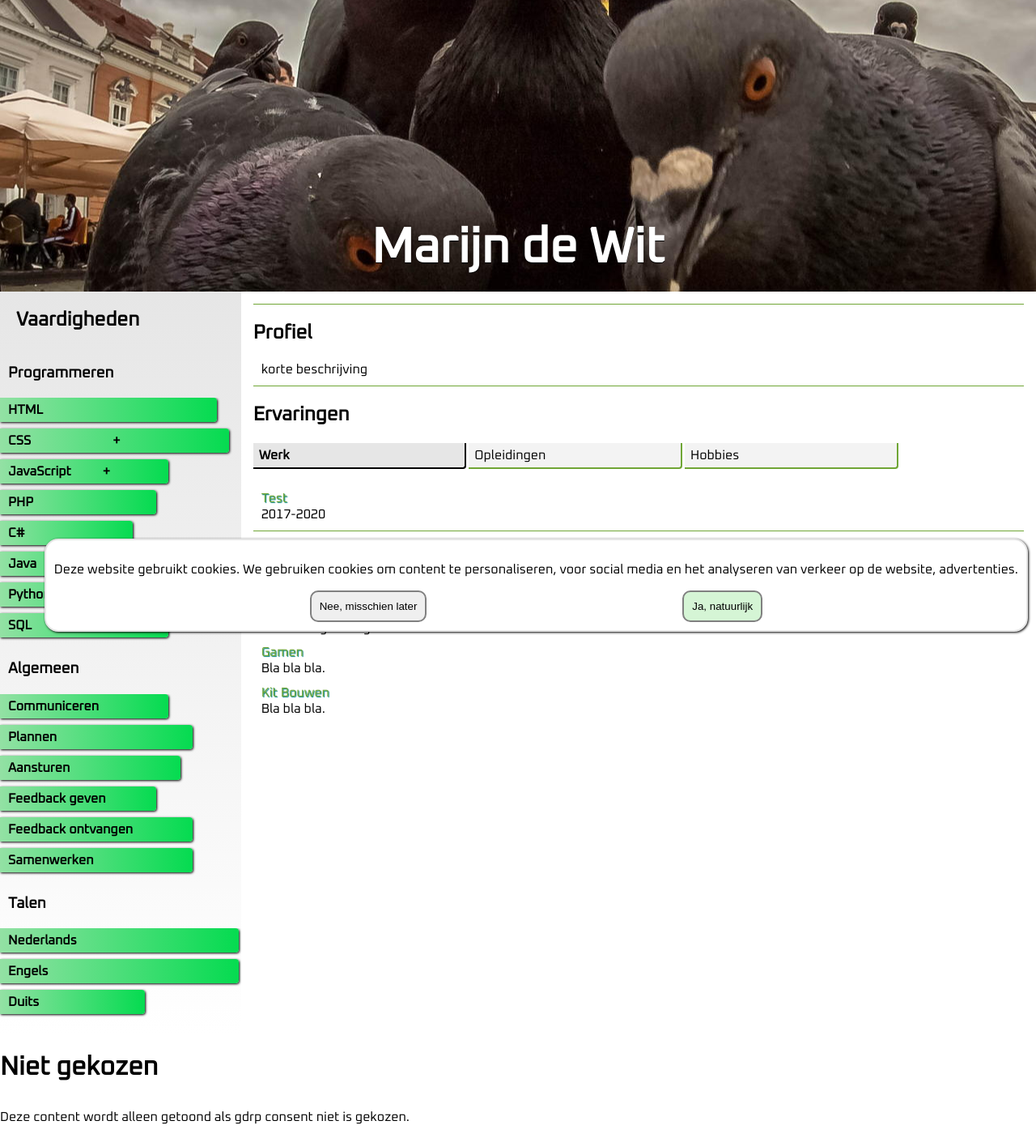
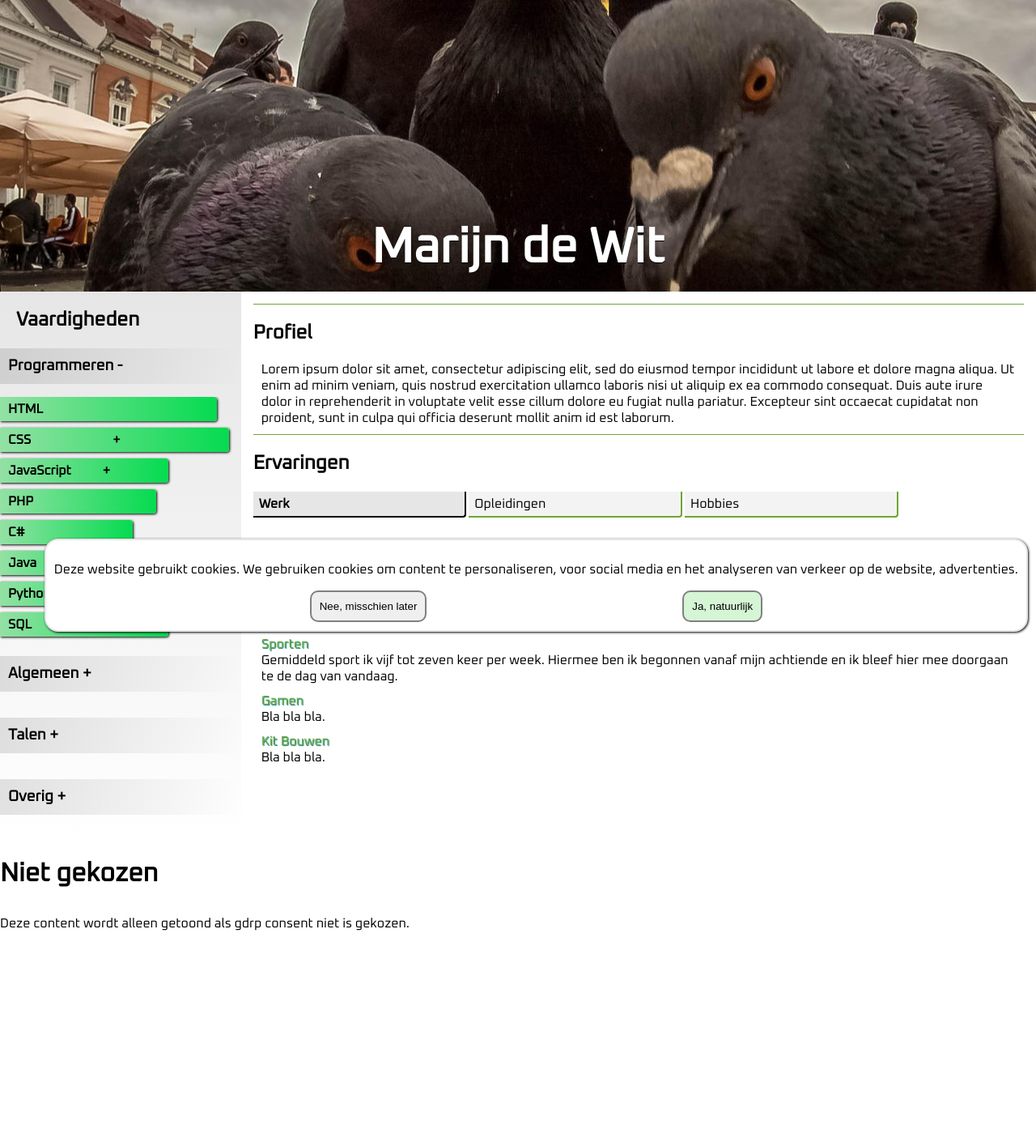
Before and after one commit to ZalfV/Showcase, a PHP site: page / in a window 1280 px wide. Shown: the whole page at 81% size. After the commit the page ends 1149 px from the top, so only its background shows below. Run offline with PHP 8.4, Linux system fonts and the light colour scheme; some web fonts are replaced.

Commit message:
styling fine-tuning

```diff
--- a/alt-style.css
+++ b/alt-style.css
@@ -104,9 +104,6 @@ header h1 {
     left: 0;
     background: linear-gradient(var(--background-soft), var(--background));
 }
-.sidebar h3 {
-    margin-left: 10px;
-}
 /* Content */
 .content {
     padding: 15px;
@@ -170,6 +167,9 @@ article {
 .dropdown-icon {
     margin-right: 5px;
 }
+.extended {
+    max-height: 500px !important;
+}
 
 @media screen and (min-width: 800px) {
     .body {
--- a/css/chart.css
+++ b/css/chart.css
@@ -2,19 +2,20 @@
     overflow: hidden;
     list-style-type: none;
     padding: 0;
+    max-height: 0;
+    transition: max-height 0.5s ease-out;
 }
 .chart-bar {
     display: flex;
     flex-direction: column;
+    user-select: none;
     overflow: hidden;
-    height: 30px;
+    max-height: 30px;
     margin-bottom: 8px;
     border-top-right-radius: 4px;
     border-bottom-right-radius: 4px;
     background: linear-gradient(to right, #93e1a4, #05db50);
-}
-.chart-bar.extended {
-    height: auto;
+    transition: max-height 0.7s ease;
 }
 .chart-bar:has(div) {
     cursor: pointer;
@@ -33,6 +34,7 @@
     margin-right: 10px;
     line-height: 30px; /*has to match with chart-bar*/
     font-weight: bold;
+    white-space: nowrap;
 }
 .chart-percentage {
     color: transparent;
@@ -41,3 +43,10 @@
 .chart-bar:hover .chart-percentage {
     color: white;
 }
+.chart-header {
+    user-select: none;
+    cursor: pointer;
+    margin: 0;
+    padding: 10px;
+    background: linear-gradient(to right, #0000001d, transparent);
+}
--- a/index.html
+++ b/index.html
@@ -23,10 +23,11 @@
                     <h2 class="margin">Vaardigheden</h2>
                 </section>
                 <section>
-                    <h3>
+                    <h3 class="chart-header">
                         Programmeren
+                        <span class="dropdown-icon">-</span>
                     </h3>
-                    <ul class="chart--horiz">
+                    <ul class="chart--horiz extended" id="Programmeren">
                         <li class="chart-bar shadowed" style="width: 90%">
                             <span class="chart-label">
                                 HTML
@@ -102,10 +103,11 @@
                             </span>
                         </li>
                     </ul>
-                    <h3>
+                    <h3 class="chart-header">
                         Algemeen
+                        <span class="dropdown-icon">+</span>
                     </h3>
-                    <ul class="chart--horiz">
+                    <ul class="chart--horiz" id="Algemeen">
                         <li class="chart-bar shadowed" style="width: 70%">
                             <span class="chart-label">
                                 Communiceren
@@ -143,10 +145,11 @@
                             </span>
                         </li>
                     </ul>
-                    <h3>
+                    <h3 class="chart-header">
                         Talen
+                        <span class="dropdown-icon">+</span>
                     </h3>
-                    <ul class="chart--horiz">
+                    <ul class="chart--horiz" id="Talen">
                         <li class="chart-bar shadowed" style="width: 99%">
                             <span class="chart-label">
                                 Nederlands
@@ -166,6 +169,30 @@
                             </span>
                         </li>
                     </ul>
+                    <h3 class="chart-header">
+                        Overig
+                        <span class="dropdown-icon">+</span>
+                    </h3>
+                    <ul class="chart--horiz" id="Overig">
+                        <li class="chart-bar shadowed" style="width: 85%">
+                            <span class="chart-label">
+                                3D modeling
+                                <span class="chart-percentage">85</span>
+                            </span>
+                        </li>
+                        <li class="chart-bar shadowed" style="width: 75%">
+                            <span class="chart-label">
+                                Photoshop
+                                <span class="chart-percentage">75</span>
+                            </span>
+                        </li>
+                        <li class="chart-bar shadowed" style="width: 70%">
+                            <span class="chart-label">
+                                Illustrator
+                                <span class="chart-percentage">70</span>
+                            </span>
+                        </li>
+                    </ul>
                 </section>
             </section>
             <section class="content">
@@ -173,7 +200,7 @@
                     <div class='container'>
                         <h2>Profiel</h2>
                         <p>
-                            korte beschrijving
+                            Lorem ipsum dolor sit amet, consectetur adipiscing elit, sed do eiusmod tempor incididunt ut labore et dolore magna aliqua. Ut enim ad minim veniam, quis nostrud exercitation ullamco laboris nisi ut aliquip ex ea commodo consequat. Duis aute irure dolor in reprehenderit in voluptate velit esse cillum dolore eu fugiat nulla pariatur. Excepteur sint occaecat cupidatat non proident, sunt in culpa qui officia deserunt mollit anim id est laborum.
                         </p>
                     </div>
                 </article>
@@ -216,7 +243,7 @@
                     <div class="container">
                         <p>
                             <span>Sporten</span><br>
-                            Gemiddeld sport ik vijf tot zeven keer per week. Hiermee ben ik begonnen vanaf mijn achtiende en ik bleef hier mee doorgaan te vandaag de dag.
+                            Gemiddeld sport ik vijf tot zeven keer per week. Hiermee ben ik begonnen vanaf mijn achtiende en ik bleef hier mee doorgaan te de dag van vandaag.
                         </p>
                         <p>
                             <span>Gamen</span><br>
--- a/js/dropdown.js
+++ b/js/dropdown.js
@@ -1,11 +1,27 @@
 $(".chart-bar").click(dropdown);
+$(".chart-header").click(dropdown2);
+
 
 function dropdown() {
-    if (this.childElementCount > 1 && this.clientHeight <= 30) {
+    // if dorpdown content contains an element and is not extended
+    if (this.childElementCount > 1 && !this.classList.contains("extended")) {
         this.classList.add("extended");
         $(this).find(".dropdown-icon")[0].innerHTML = "-"
-    } else if (this.clientHeight > 30) {
+        //if dropdown is extended
+    } else if (this.classList.contains("extended")) {
         this.classList.remove("extended");
         $(this).find(".dropdown-icon")[0].innerHTML = "+"
     }
 }
+
+function dropdown2() {
+    let targetElement = $(this).next()[0];
+
+    if (!targetElement.classList.contains("extended")) {
+        targetElement.classList.add("extended");
+        $(this).find(".dropdown-icon")[0].innerHTML = "-"
+    } else if (targetElement.classList.contains("extended")) {
+        targetElement.classList.remove("extended");
+        $(this).find(".dropdown-icon")[0].innerHTML = "+"
+    }
+}
```
